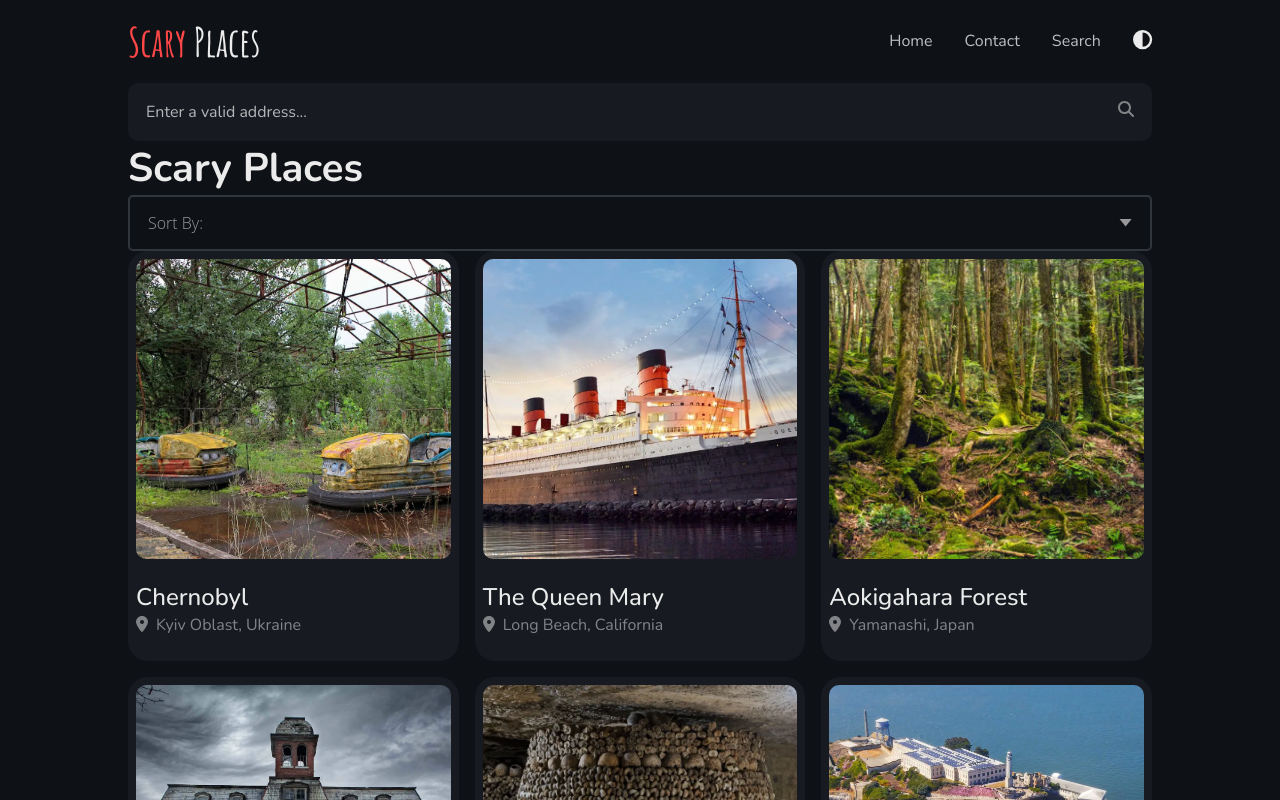
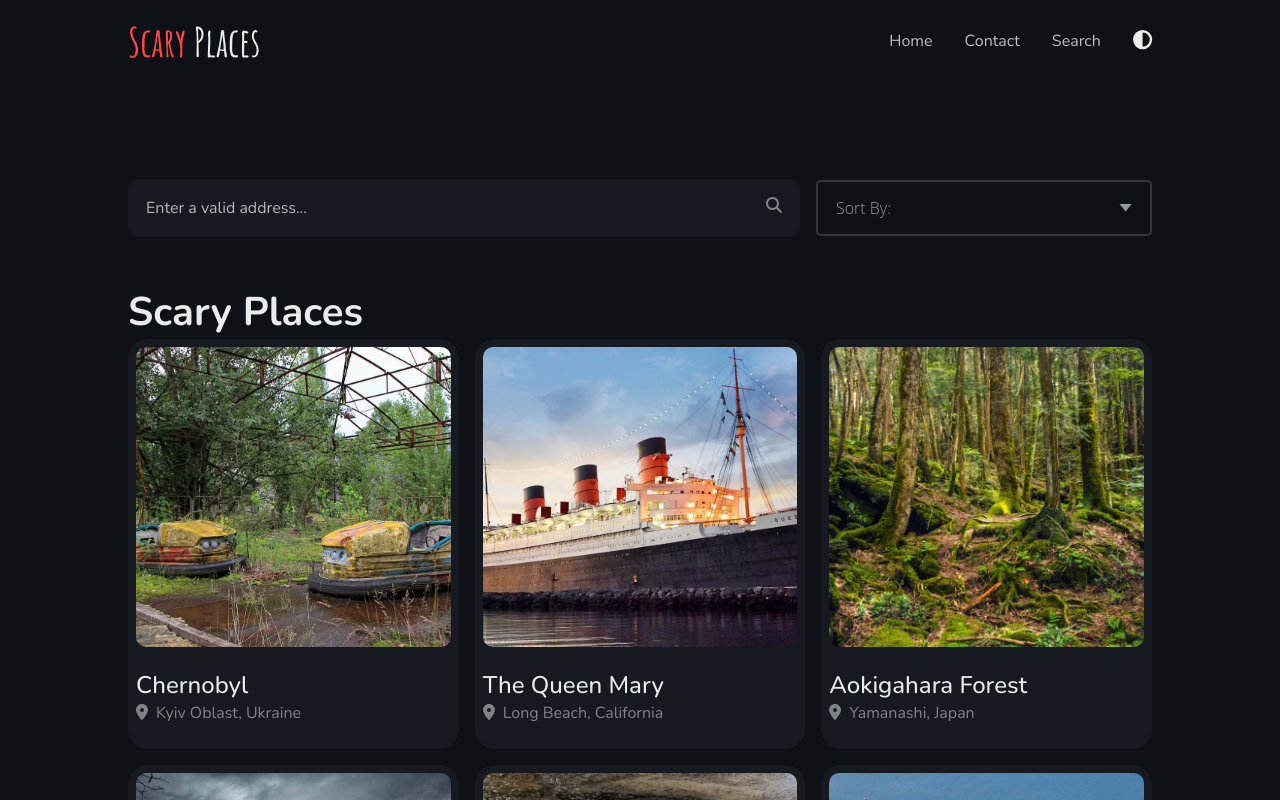
Before and after one commit to JaseySmith/search-app, a React (Create React App) app: page /search in a window 1280 px wide. Shown: the top 800 px of the page. Built offline with nearby package versions, Linux system fonts and the light colour scheme.

Commit message:
Updated Search.js

```diff
--- a/src/pages/Search.js
+++ b/src/pages/Search.js
@@ -16,12 +16,11 @@ function Home() {
     <div>
         <Header />
         <div id="search">
-            <div className="relative">
-                <FontAwesomeIcon icon={faMagnifyingGlass} />
-                <input type="text" id="address" name="address" placeholder="Enter a valid address..." autoFocus></input>
-            </div>
-            <div className="flex">
-                <h2>Scary Places</h2>
+            <div className="grid">
+                <div className="relative">
+                    <FontAwesomeIcon icon={faMagnifyingGlass} />
+                    <input type="text" id="address" name="address" placeholder="Enter a valid address..." autoFocus></input>
+                </div>
                 <div class="input">
                     <div class="style-select">
                         <select name="sortby" id="sortby">
@@ -38,6 +37,9 @@ function Home() {
                     </div>
                 </div>
             </div>
+            <div className="flex">
+                <h2>Scary Places</h2>
+            </div>
             <div className="container">
                 <Card image={Post1} title="Chernobyl" location="Kyiv Oblast, Ukraine" />
                 <Card image={Post2} title="The Queen Mary" location="Long Beach, California" />
```
